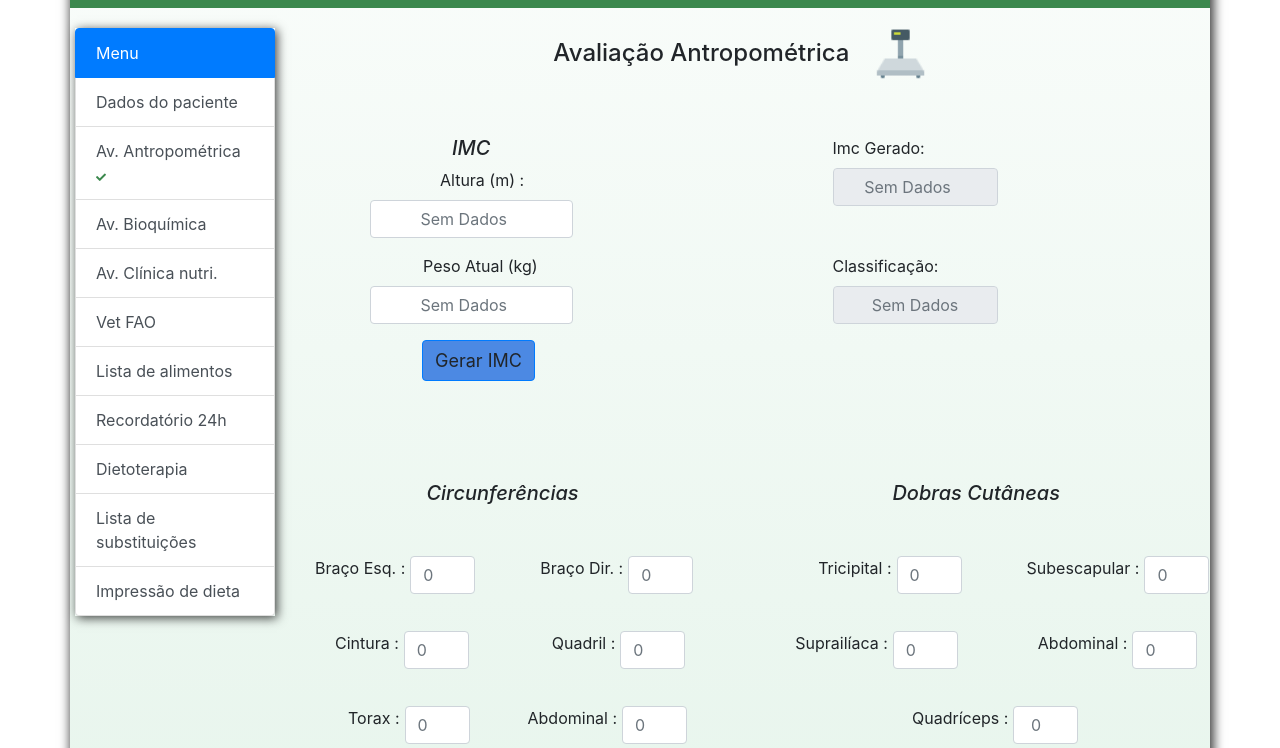
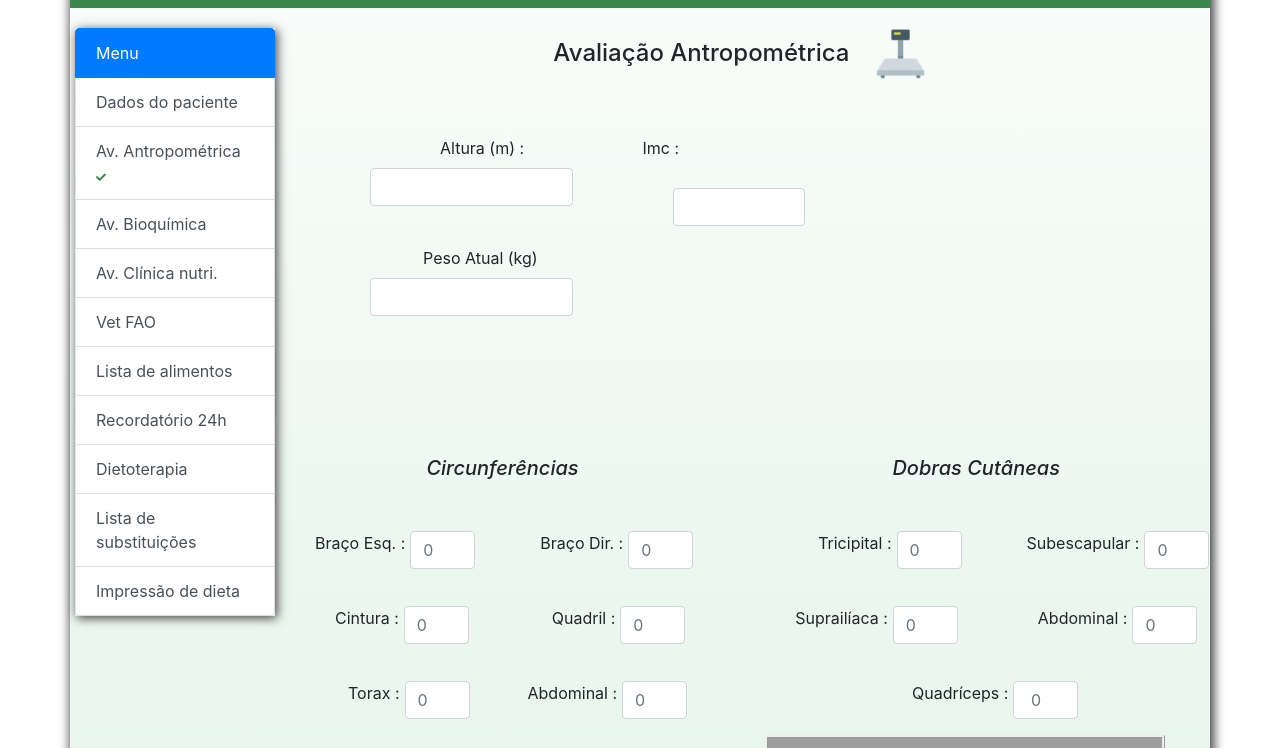
Before and after one commit to jcode3001/ProjetoCSI, a PHP site: page /form-antropometria.php in a window 1280 px wide. Shown: the part 348-1096 px from the top of the page. Run offline with PHP 8.4, Linux system fonts and the light colour scheme; the visitor is signed in with stand-in values (Sample User, id 1); data that the repository does not hold is empty; some libraries are stand-ins or nearby versions; grey boxes are pictures that could not be loaded.

Commit message:
barra  do imc estlizado
porem ainda falta posiciona

```diff
--- a/form-antropometria.php
+++ b/form-antropometria.php
@@ -10,7 +10,7 @@
     <?php include_once 'head.php'; ?>
 <!-- O arquivo AAAA.php ele trabalha as funcoes e gera os dados -->
     <?php include_once 'AAAA.php'; ?>
-
+    <script type="text/javascript" src="js/antropometrico.js"></script>
 
 </head>
 
@@ -96,48 +96,26 @@
         <form action="cadastroAntropometria.php" method="post">
 
             <div id="gerarIMC">
-
                 <div class="form-row">
-
                     <div class="form-group col-md-3">
-                        <h5 style="text-align: center;"><i>IMC</i></h5>
-
                         <label style="margin-left: 70px;" for="altura">Altura (m) :</label>
-                        <input style="text-align: center;" type="number" class="form-control" id="altura" placeholder="<?php echo $ALTURA; ?>" name="altura" min="0" max="3" step="0.01">
+                        <input class="form-control" type="text" id="altura"  min="0" max="3" step="0.01" onblur="imc();" /> <br>
                     </div>
-
-                    <div class="form-group col-md-6" style="padding-left: 30%;">
-                        <label  for="altura">Imc Gerado:</label>
-                        <input style="text-align: center;" type="number" class="form-control"  placeholder="<?php echo $imc ?>" disabled = "disabled" min="0" max="3" step="0.01">
+                    <div class="form-row">
+                        <label style="margin-left: 70px;" for="altura">Imc :</label>
+                        <span  class="form-control" style="margin-left: 100px;" id="resultado"></span>
                     </div>
-
                 </div>
 
                 <div class="form-row">
                     <div class="form-group col-md-3">
                         <label style="margin-left: 53px;" for="pesoAtual">Peso Atual (kg)</label>
-                        <input style="text-align: center;" type="number" class="form-control" id="pesoAtual" placeholder="<?php echo $PESO; ?>" name="pesoAtual" min="0" max="300" step="0.01">
+                        <input class="form-control" type="text" id="pesoAtual"  min="0" max="3" step="0.01" onblur="imc();" /> <br>
                     </div>
+                </div>
 
-                     <div class="form-group col-md-6" style="padding-left: 30%;">
-
-                        <label  for="altura">Classificação:</label>
-                        <input style="text-align: center;" type="text" class="form-control" placeholder="<?php echo $class_imc; ?>" disabled = "abled" min="0" max="3" step="0.01">
-                    </div>
-
-                </div>
-                <a style=" margin-left: 52px;" type="submit" id="btnentrar" class="btn btn-primary">Gerar IMC</a>
 
             </div>
-            <?php
-                if (isset($_GET["altura"]) && isset($_GET["peso"])) {
-                    $ALTURA = $_GET["altura"];
-                        $PESO = $_GET["peso"];
-
-                        $imc = imc($PESO,$ALTURA);
-                        echo $imc;
-                }
-            ?>
 
 
 
```
